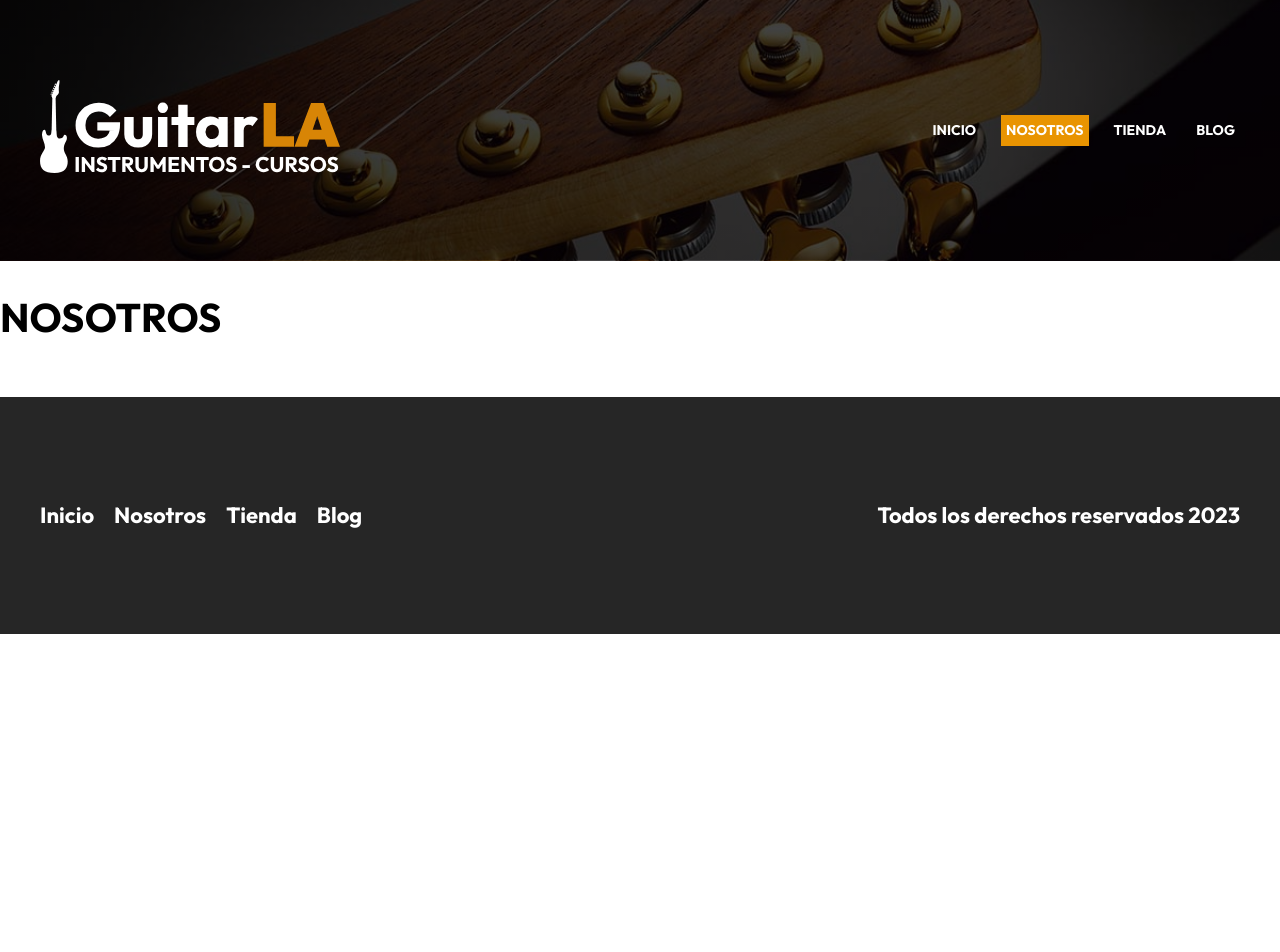
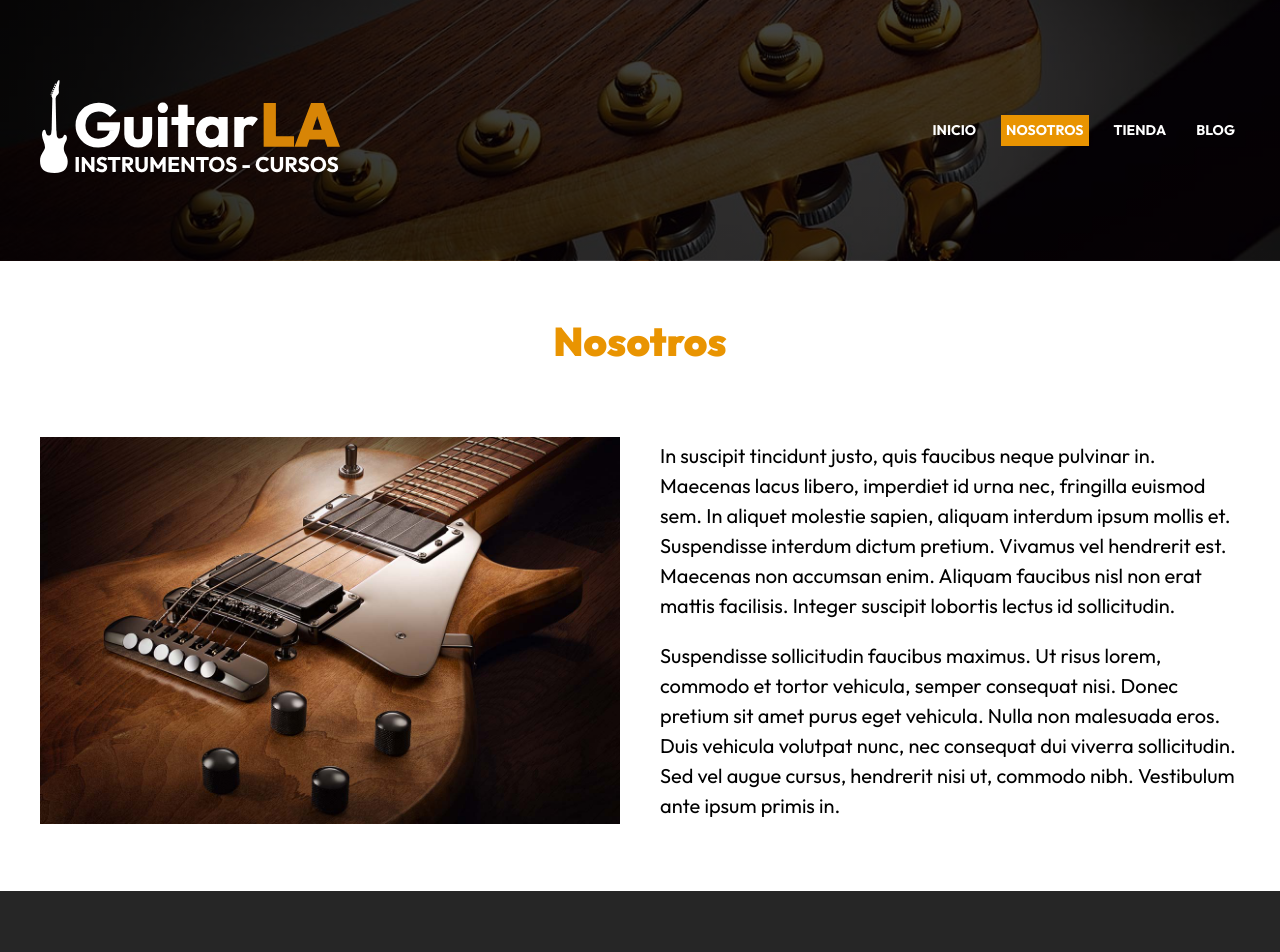
Before and after one commit to crccode/guitarra-next, a Next.js app: page /nosotros in a window 1280 px wide. Shown: the top 952 px of the page. Before the commit the page ends 800 px from the top, so only its background shows below. Built offline with nearby package versions, Linux system fonts and the light colour scheme.

Commit message:
FORMATO AVIF, PAGINA NOSOTROS

```diff
--- a/next.config.js
+++ b/next.config.js
@@ -2,6 +2,10 @@
 const nextConfig = {
   reactStrictMode: true,
   swcMinify: true,
+  images: {
+    formats: ['image/avif', 'image/webp'],
+    domains: ['res.cloudinary.com']
+  }
 }
 
 module.exports = nextConfig
--- a/pages/nosotros.js
+++ b/pages/nosotros.js
@@ -1,16 +1,46 @@
-
+import Image from "next/image";
 import Layout from "../components/layout";
+import styles from "../styles/nosotros.module.css";
 
 export default function Nosotros() {
   return (
-    <div>
-        <Layout
-            title='Nosotros'
-            description='Sobre nosotros, tienda de musica '
-        >
-            <h1>NOSOTROS</h1>
-        </Layout>
+    <Layout
+      title={"Nosotros"}
+      description="Sobre nosotros, guitarLA, tienda de música"
+    >
+    {/* ESTAS DOS CLASES EXISTE EN LA HOJA DE ESTILO GLOBAL */}
+      <main className="contenedor">
+        <h1 className="heading">Nosotros</h1>
 
-    </div>
-  )
+        <div className={styles.contenido}>
+          <Image
+            src="/img/nosotros.jpg"
+            width={1000}
+            height={800}
+            alt="Imagen sobre nosotros"
+          />
+
+          <div>
+            <p>
+              In suscipit tincidunt justo, quis faucibus neque pulvinar in.
+              Maecenas lacus libero, imperdiet id urna nec, fringilla euismod
+              sem. In aliquet molestie sapien, aliquam interdum ipsum mollis et.
+              Suspendisse interdum dictum pretium. Vivamus vel hendrerit est.
+              Maecenas non accumsan enim. Aliquam faucibus nisl non erat mattis
+              facilisis. Integer suscipit lobortis lectus id sollicitudin.{" "}
+            </p>
+
+            <p>
+              Suspendisse sollicitudin faucibus maximus. Ut risus lorem, commodo
+              et tortor vehicula, semper consequat nisi. Donec pretium sit amet
+              purus eget vehicula. Nulla non malesuada eros. Duis vehicula
+              volutpat nunc, nec consequat dui viverra sollicitudin. Sed vel
+              augue cursus, hendrerit nisi ut, commodo nibh. Vestibulum ante
+              ipsum primis in.
+            </p>
+          </div>
+        </div>
+      </main>
+    </Layout>
+  );
 }
--- /dev/null
+++ b/styles/nosotros.module.css
@@ -0,0 +1,10 @@
+.contenido {
+    display: grid;
+    gap: 4rem;
+}
+@media (min-width: 768px) {
+    .contenido {
+        grid-template-columns: repeat(2, 1fr);
+        align-items: center;
+    }
+}
```
